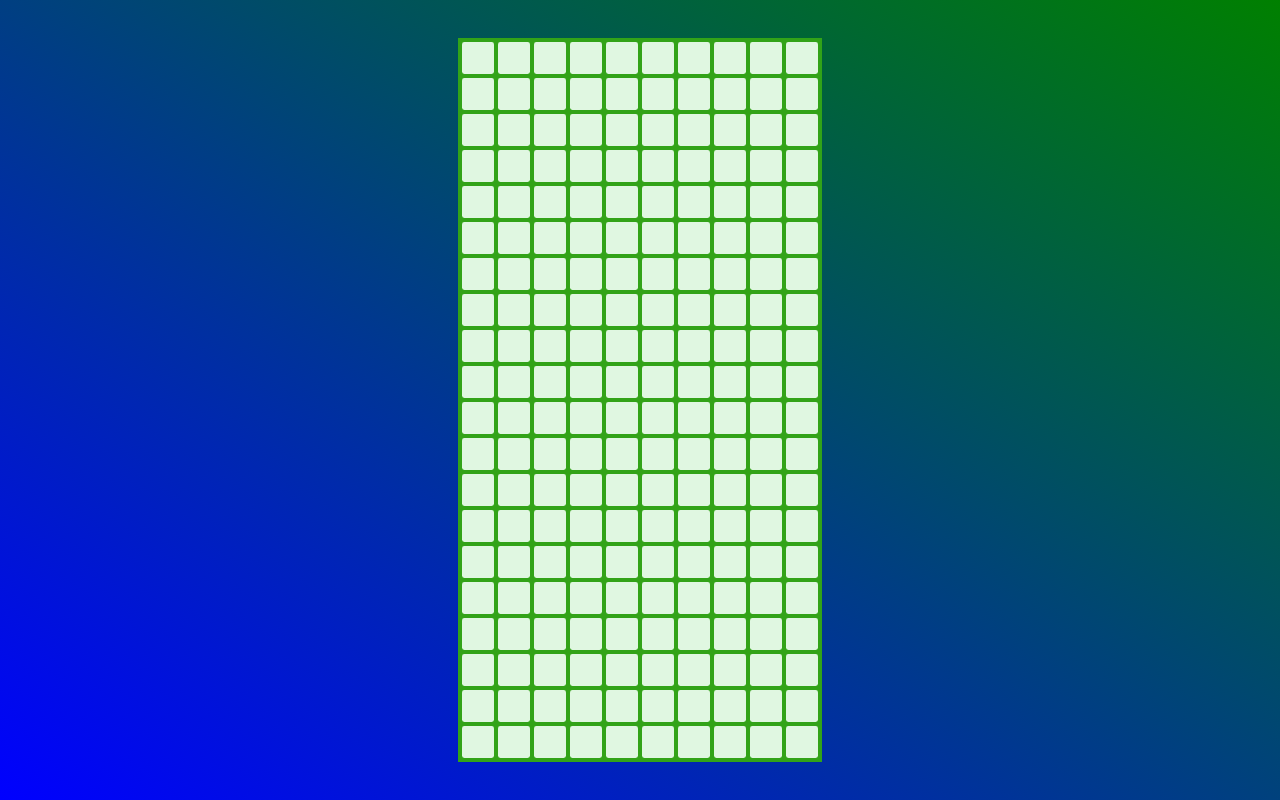
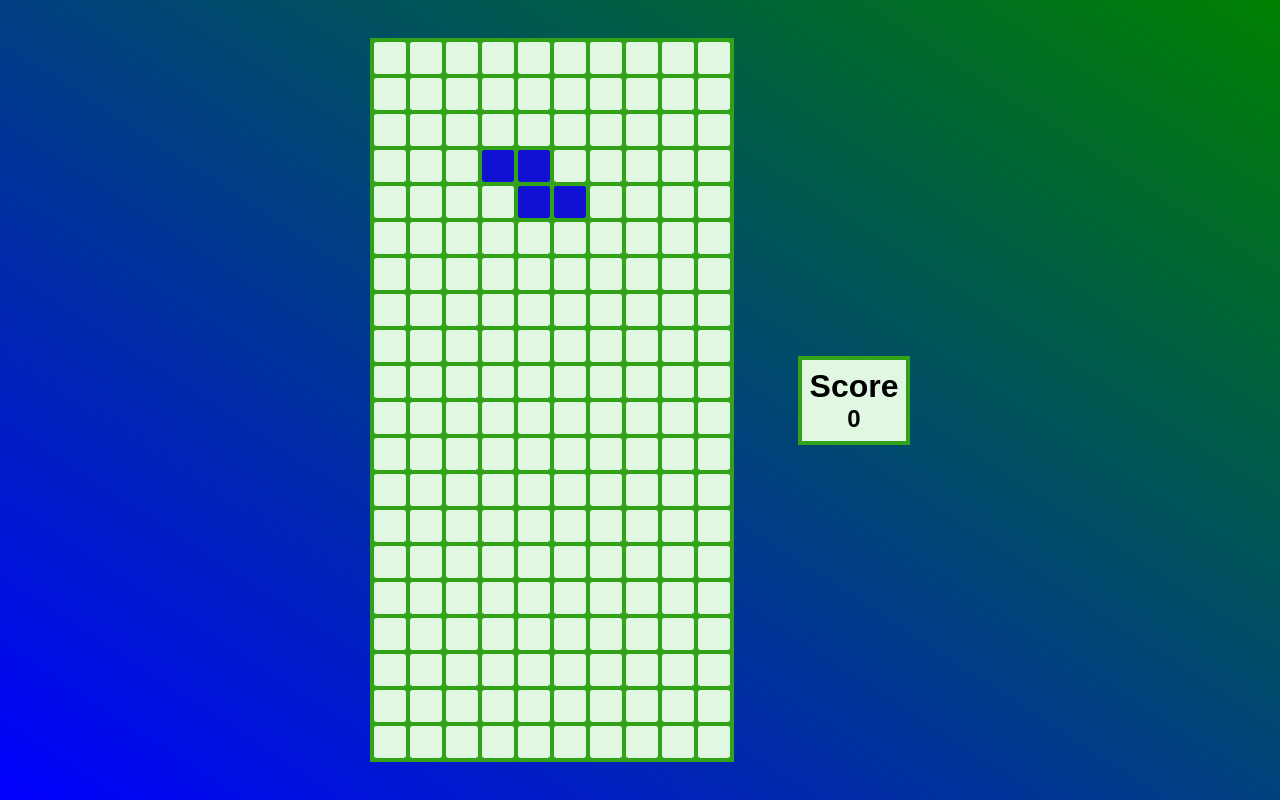
Before and after one commit to t-valentyna/Tetris, a plain HTML site: page index.html in a window 1280 px wide. Drawn offline with Linux system fonts and the light colour scheme; a web font is replaced by a local one.

Commit message:
Score and auto movement were added

```diff
--- a/index.html
+++ b/index.html
@@ -10,6 +10,10 @@
     <div class="grid">
 
     </div>
+    <div class="score">
+        <h1>Score</h1>
+        <h2>0</h2>
+    </div>
     <script src="script.js"></script>
 </body>
 </html>
--- a/script.js
+++ b/script.js
@@ -4,52 +4,44 @@
 // Реалізувати самостійний рух донизу
 const PLAYFIELD_COLUMNS = 10;
 const PLAYFIELD_ROWS = 20;
-const TETROMINO_NAMES = [
-    "O",
-    "J",
-    "L",
-    "N",
-    "FN",
-    "T",
-    "I"
-];
+const TETROMINO_NAMES = ["O", "J", "L", "N", "FN", "T", "I"];
 
 const TETROMINOES = {
-    "O": [
-        [1,1],
-        [1,1]
+  O: [
+    [1, 1],
+    [1, 1],
   ],
-    "J": [
-        [1,0,0],
-        [1,1,1],
-        [0,0,0]
+  J: [
+    [1, 0, 0],
+    [1, 1, 1],
+    [0, 0, 0],
   ],
-    "L": [
-        [0,0,1],
-        [1,1,1],
-        [0,0,0]
+  L: [
+    [0, 0, 1],
+    [1, 1, 1],
+    [0, 0, 0],
   ],
-    "N": [
-        [1,1,0],
-        [0,1,1],
-        [0,0,0]
+  N: [
+    [1, 1, 0],
+    [0, 1, 1],
+    [0, 0, 0],
   ],
-    "FN": [
-        [0,1,1],
-        [1,1,0],
-        [0,0,0]
+  FN: [
+    [0, 1, 1],
+    [1, 1, 0],
+    [0, 0, 0],
   ],
-    "T": [
-        [1,1,1],
-        [0,1,0],
-        [0,0,0]
+  T: [
+    [1, 1, 1],
+    [0, 1, 0],
+    [0, 0, 0],
   ],
-    "I": [
-        [1,1,1,1],
-        [0,0,0,0],
-        [0,0,0,0],
-        [0,0,0,0]
-    ]
+  I: [
+    [1, 1, 1, 1],
+    [0, 0, 0, 0],
+    [0, 0, 0, 0],
+    [0, 0, 0, 0],
+  ],
 };
 
 function convertPositionToIndex(row, column) {
@@ -66,12 +58,13 @@ function generatePlayField() {
   }
 
   playField = new Array(PLAYFIELD_ROWS)
-        .fill().map( () => new Array(PLAYFIELD_COLUMNS).fill(0));
+    .fill()
+    .map(() => new Array(PLAYFIELD_COLUMNS).fill(0));
   // console.table(playField);
 }
 
 function generateTetromino() {
-    const nameIndex = Math.floor(Math.random()*TETROMINO_NAMES.length);
+  const nameIndex = Math.floor(Math.random() * TETROMINO_NAMES.length);
 
   const name = TETROMINO_NAMES[nameIndex];
   const matrix = TETROMINOES[name];
@@ -82,7 +75,7 @@ function generateTetromino() {
     name,
     matrix,
     row: rowTetro,
-        column
+    column,
   };
 }
 
@@ -90,8 +83,9 @@ function placeTetromino() {
   const matrixSize = tetromino.matrix.length;
   for (let row = 0; row < matrixSize; row++) {
     for (let column = 0; column < matrixSize; column++) {
-            if(tetromino.matrix[row][column] == 0) continue;
-            playField[tetromino.row + row][tetromino.column + column] = tetromino.name;
+      if (tetromino.matrix[row][column] == 0) continue;
+      playField[tetromino.row + row][tetromino.column + column] =
+        tetromino.name;
     }
   }
 
@@ -105,7 +99,7 @@ const cells = document.querySelectorAll(".grid div");
 function drawPlayField() {
   for (let row = 0; row < PLAYFIELD_ROWS; row++) {
     for (let column = 0; column < PLAYFIELD_COLUMNS; column++) {
-            if(playField[row][column] == 0) continue;
+      if (playField[row][column] == 0) continue;
       const name = playField[row][column];
       const cellIndex = convertPositionToIndex(row, column);
       // console.log(cellIndex);
@@ -120,13 +114,13 @@ function drawTetromino() {
 
   for (let row = 0; row < tetrominoMatrixSize; row++) {
     for (let column = 0; column < tetrominoMatrixSize; column++) {
-            if(!tetromino.matrix[row][column]) continue;
+      if (!tetromino.matrix[row][column]) continue;
       const cellIndex = convertPositionToIndex(
         tetromino.row + row,
         tetromino.column + column
       );
       // console.log(cellIndex);
-            cells[cellIndex].classList.add(name);
+      if (cellIndex >= 0) cells[cellIndex].classList.add(name);
     }
   }
 }
@@ -135,7 +129,7 @@ function drawTetromino() {
 // drawPlayField();
 
 function draw() {
-    cells.forEach(cell => cell.removeAttribute("class"));
+  cells.forEach((cell) => cell.removeAttribute("class"));
   drawPlayField();
   drawTetromino();
 }
@@ -143,7 +137,7 @@ draw();
 
 document.addEventListener("keydown", onKeyDown);
 function onKeyDown(e) {
-    switch(e.key) {
+  switch (e.key) {
     case "ArrowUp":
       rotateTetromino();
       break;
@@ -164,7 +158,7 @@ function rotateTetromino() {
   const oldMatrix = tetromino.matrix;
   const rotatedMatrix = rotateMatrix(tetromino.matrix);
   tetromino.matrix = rotatedMatrix;
-    if(!isValid()) {
+  if (!isValid()) {
     tetromino.matrix = oldMatrix;
   }
 }
@@ -172,7 +166,7 @@ function rotateTetromino() {
 function rotateMatrix(matrixTetromino) {
   const N = matrixTetromino.length;
   const rotatedMatrix = [];
-    for(let i = 0; i < N; i++) {
+  for (let i = 0; i < N; i++) {
     rotatedMatrix[i] = [];
     for (let j = 0; j < N; j++) {
       rotatedMatrix[i][j] = matrixTetromino[N - j - 1][i];
@@ -183,7 +177,7 @@ function rotateMatrix(matrixTetromino) {
 
 function moveTetrominoDown() {
   tetromino.row++;
-    if(!isValid()) {
+  if (!isValid()) {
     tetromino.row--;
     placeTetromino();
   }
@@ -191,14 +185,14 @@ function moveTetrominoDown() {
 
 function moveTetrominoLeft() {
   tetromino.column--;
-    if(!isValid()) {
+  if (!isValid()) {
     tetromino.column++;
   }
 }
 
 function moveTetrominoRight() {
   tetromino.column++;
-    if(!isValid()) {
+  if (!isValid()) {
     tetromino.column--;
   }
 }
@@ -207,11 +201,11 @@ function isValid() {
   const matrixSize = tetromino.matrix.length;
   for (let row = 0; row < matrixSize; row++) {
     for (let column = 0; column < matrixSize; column++) {
-            if(tetromino.matrix[row][column] == 0) continue;
-            if(isOutsideOfGameboard(row, column)) {
+      if (tetromino.matrix[row][column] == 0) continue;
+      if (isOutsideOfGameboard(row, column)) {
         return false;
       }
-            if(hasCollisions(row, column)) {
+      if (hasCollisions(row, column)) {
         return false;
       }
     }
@@ -220,11 +214,37 @@ function isValid() {
 }
 
 function isOutsideOfGameboard(row, column) {
-    return tetromino.column + column < 0 ||
+  return (
+    tetromino.column + column < 0 ||
     tetromino.column + column >= PLAYFIELD_COLUMNS ||
-        tetromino.row + row >= PLAYFIELD_ROWS;
+    tetromino.row + row >= PLAYFIELD_ROWS
+  );
 }
 
 function hasCollisions(row, column) {
-    return playField[tetromino.row + row][tetromino.column + column];
+  return playField?.[tetromino.row + row]?.[tetromino.column + column] || false;
 }
+
+let score = 0;
+function addPointsToScore(numberOfRows) {
+  switch (numberOfRows) {
+    case 1:
+      score += 10;
+      break;
+    case 2:
+      score += 30;
+      break;
+    case 3:
+      score += 50;
+      break;
+    case 4:
+      score += 100;
+      break;
+  }
+  document.querySelector(".score h2").innerHTML = score;
+}
+
+setInterval(() => {
+  moveTetrominoDown();
+  draw();
+}, 1000);
--- a/style.css
+++ b/style.css
@@ -1,5 +1,8 @@
+@import url('https://fonts.googleapis.com/css2?family=Anta&display=swap');
+
 * {
     margin: 0;
+    box-sizing: border-box;
 }
 
 body {
@@ -8,6 +11,7 @@ body {
     display: flex;
     justify-content: center;
     align-items: center;
+    gap: 5vw;
 }
 
 .grid {
@@ -19,10 +23,19 @@ body {
 }
 
 .grid > div {
-    height: min(4vh, 7vw);
-    width: min(4vh, 7vw);
+    height: min(4vh, 5vw);
+    width: min(4vh, 5vw);
     background-color: rgb(224, 247, 225);
     border-radius: 0.3vh;
+}
+
+.score {
+    background-color: rgb(224, 247, 225);
+    border: rgb(50, 163, 24) 0.5vh solid;
+    padding: 1vh;
+    text-align: center;
+    font-family: "Anta", sans-serif;
+    font-size: min(1em, 3.5vw);
 }
 
 .grid .O {
```
Lines whose indentation alone changed are shown as unchanged.
